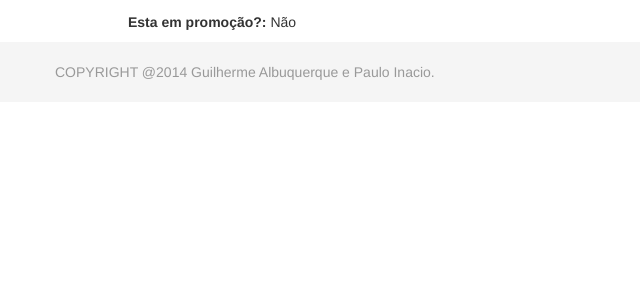
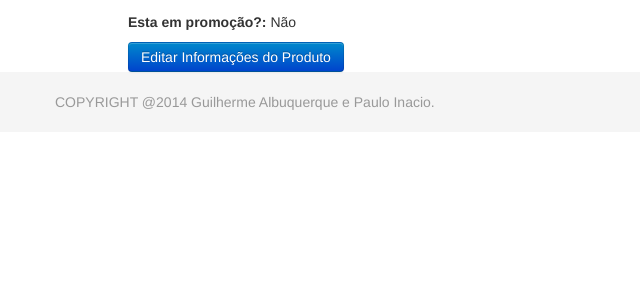
Before and after one commit to lanchinho/Prod-Announcer---Web, a Django app: template prod_announcer/produto/templates/detalhar_produto.html in a window 1280 px wide. Shown: the part 538-840 px from the top of the page, without its empty margins (0-640 px from the left). Run offline with Django 3.2, Linux system fonts and the light colour scheme; the template is opened without the code that fills it, so the values that code supplies are empty.

Commit message:
Adicionado o botão para edição do produto

```diff
--- a/prod_announcer/produto/templates/detalhar_produto.html
+++ b/prod_announcer/produto/templates/detalhar_produto.html
@@ -41,6 +41,9 @@
         <strong>Esta em promoção?: </strong>
         {% if produto.em_oferta_produto %}Sim{% else %}Não{% endif %}
     </p>
+
+    <button class="btn btn-primary" onclick="window.location.href='{% url 'listar_produtos' tipo_produto='produto' %}'">Editar Informações do Produto</button>
+
 </section>
 
 {% endblock %}
```
